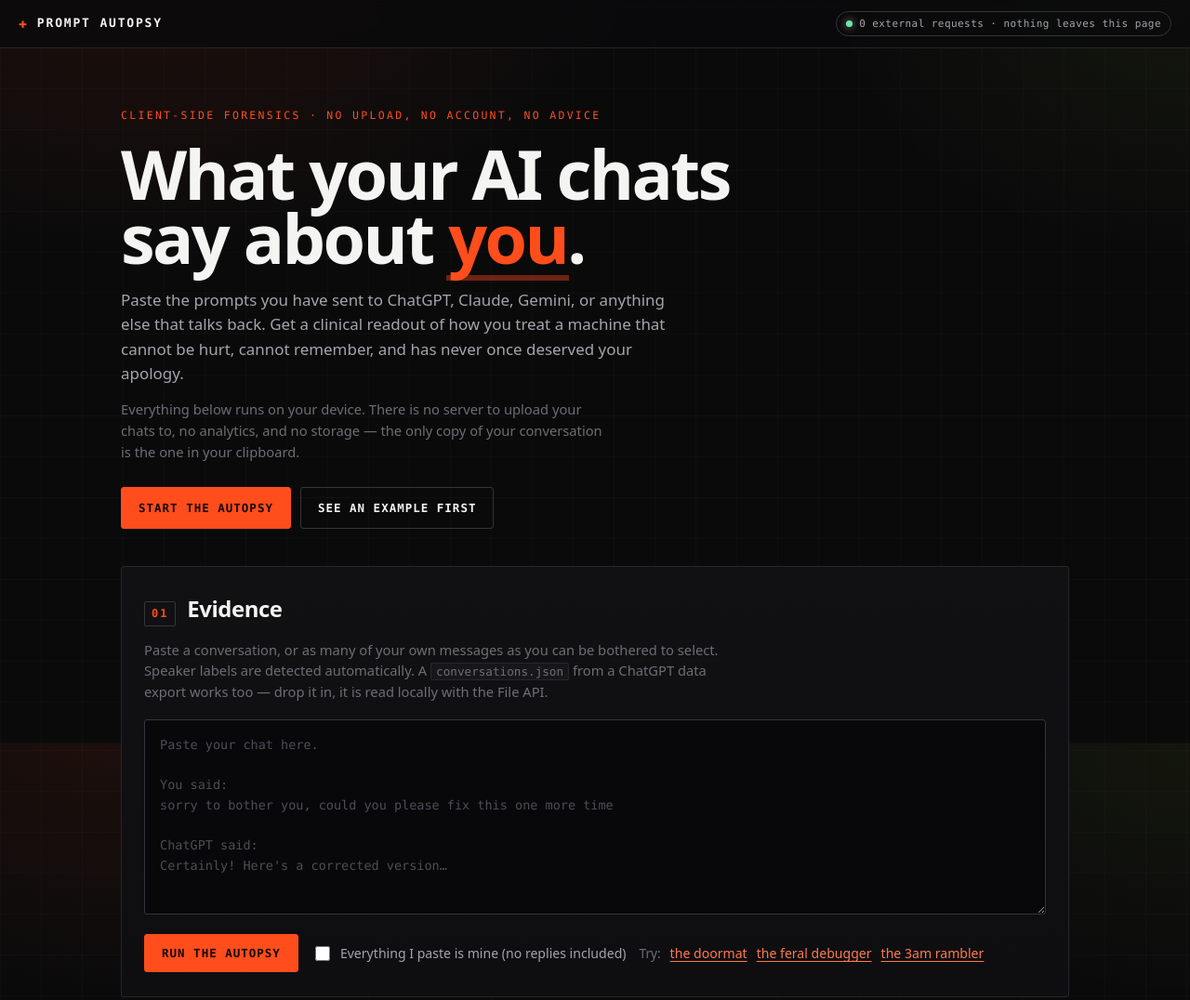
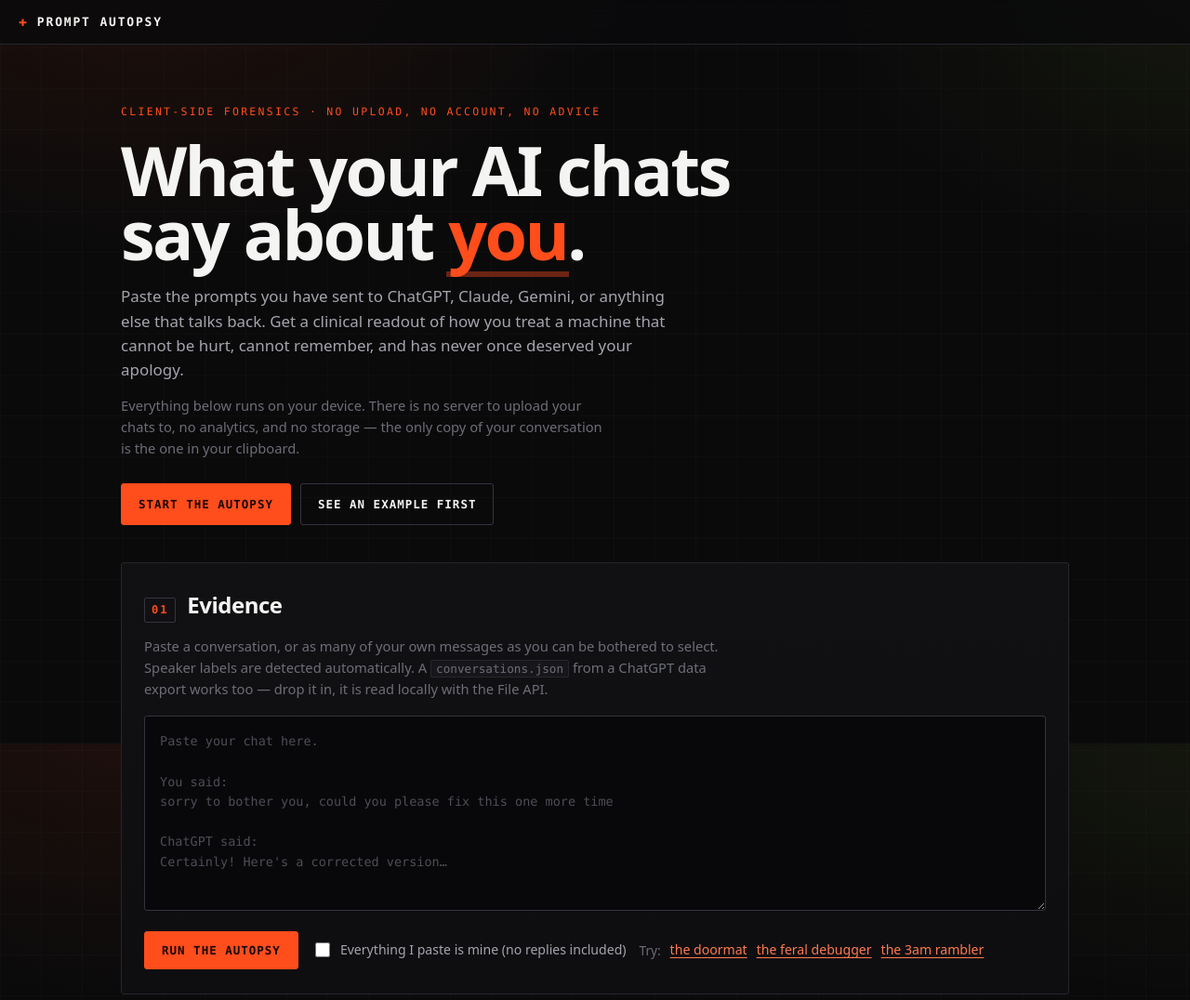
Before and after one commit to mja00/prompt-autopsy, a website with bundled scripts: page index.html in a window 1280 px wide. Shown: the top 1076 px of the page at 93% size. Built offline with nearby package versions, Linux system fonts and the light colour scheme.

Commit message:
refactor(ui): remove the external-request badge
The badge's visible clause was static HTML while only the number was
dynamic, so any non-zero count rendered the self-contradicting sentence
"2 external requests · nothing leaves this page". That is not a property
of a particular host: it was latent on pages.dev too, and only needed one
stray resource to appear. It showed up in practice once mart.fyi put the
site behind a zone with Cloudflare Web Analytics enabled, which injects a
beacon the repo cannot see.

Removed rather than patched. Gating the claim clause on the ok class would
have left a widget whose only job is to complain about something the user
cannot act on, and the measurement is one line in devtools:

  performance.getEntriesByType("resource")
    .filter(r => !r.name.startsWith(location.origin)).length

That drops js/app.js by 40 lines (checkNetwork, renderPrivacyText,
watchNetwork and its PerformanceObserver), the two element ids from the
boot guard, the markup, and every .privacy-badge rule including three
media-query tiers that existed only to keep the badge from widening the
sticky header. The topbar is now a single flex child, so its
space-between/gap/flex-wrap are gone too.

connect-src 'none' and the "no cookies, no localStorage, no analytics"
guarantee both remain, and the README explains what replaced the badge.

Verified live: markup absent at 320-1440 with zero horizontal overflow,
zero console errors, zero failed requests, zero external resource
entries, demos and the drop and truncation paths
unaffected. The custom-domain blocker is restated as the injected script
rather than the badge, and pages.dev stays the canonical base.

```diff
--- a/index.html
+++ b/index.html
@@ -29,10 +29,6 @@
     <span class="mark" aria-hidden="true">✚</span>
     <span>Prompt&nbsp;Autopsy</span>
   </a>
-  <div class="privacy-badge" id="privacyBadge" title="Counted at runtime from the browser's own resource timings.">
-    <span class="dot"></span>
-    <span id="privacyText">—</span><span class="suffix s-long"> external requests · nothing leaves this page</span><span class="suffix s-mid"> external requests</span><span class="suffix s-short"> ext</span>
-  </div>
 </header>
 
 <main id="top">
--- a/js/app.js
+++ b/js/app.js
@@ -34,8 +34,6 @@ const el = {
   downloadBtn: $("downloadBtn"),
   copyBtn: $("copyBtn"),
   shareStatus: $("shareStatus"),
-  privacyBadge: $("privacyBadge"),
-  privacyText: $("privacyText"),
   stamp: $("stamp"),
 };
 
@@ -49,51 +47,6 @@ let current = null;
   if (missing.length) {
     throw new Error(`index.html is missing elements required by app.js: ${missing.join(", ")}`);
   }
-}
-
-/* ---------------------------------------------------------------- privacy --
- * The claim on the page is "no network requests after load". Rather than
- * asserting it in prose, read it out of the browser's own resource timing
- * buffer and show the count. If someone adds a fetch later, the badge
- * turns red without anyone having to remember to update the copy. */
-
-let externalRequests = 0;
-
-function checkNetwork() {
-  externalRequests = performance.getEntriesByType("resource")
-    .map((e) => e.name)
-    .filter((name) => !name.startsWith(location.origin))
-    .length;
-  el.privacyBadge.classList.toggle("ok", externalRequests === 0);
-  el.privacyBadge.classList.toggle("bad", externalRequests > 0);
-  renderPrivacyText();
-}
-
-// The full sentence is ~360px of unbreakable text, which pushed the sticky
-// header to 550px on a 390px phone and gave the whole page a horizontal
-// scrollbar — on the surface most of this will actually be read on. Narrow
-// viewports get a shorter form and the title attribute keeps the full sentence.
-// Only the number is set here. Which suffix is visible is decided by CSS media
-// queries, because measuring the viewport in JS raced against layout at 320px
-// and picked the wrong tier.
-function renderPrivacyText() {
-  el.privacyText.textContent = externalRequests === 0 ? "0" : String(externalRequests);
-  const full = externalRequests === 0
-    ? "0 external requests · nothing leaves this page"
-    : `${externalRequests} external request${externalRequests === 1 ? "" : "s"} — see network tab`;
-  el.privacyBadge.title = `${full}. Counted at runtime from the browser's own resource timings.`;
-}
-
-function watchNetwork() {
-  checkNetwork();
-  if (typeof PerformanceObserver === "function") {
-    try {
-      new PerformanceObserver(checkNetwork).observe({ type: "resource", buffered: true });
-    } catch {
-      /* Resource timing is unsupported; the initial count still stands. */
-    }
-  }
-  window.matchMedia("(max-width: 700px)").addEventListener("change", renderPrivacyText);
 }
 
 /* ----------------------------------------------------------------- notice -- */
@@ -595,6 +548,5 @@ for (const type of ["dragover", "drop"]) {
 
 renderGallery(null);
 renderSaturation();
-watchNetwork();
 
 if (location.hash === "#evidence") el.input.focus({ preventScroll: true });
--- a/styles.css
+++ b/styles.css
@@ -47,20 +47,18 @@ code { font-family: var(--mono); font-size: 0.86em; background: var(--surface-2)
 
 .topbar {
   position: sticky; top: 0; z-index: 20;
-  display: flex; align-items: center; justify-content: space-between; gap: 12px;
-  flex-wrap: wrap;
+  display: flex; align-items: center;
   padding: 12px 20px;
   background: rgba(10, 10, 11, 0.82);
   backdrop-filter: blur(10px);
   border-bottom: 1px solid var(--line);
 }
-/* Narrowest phones: shrink both halves rather than let the flex row push the
-   document wider than the viewport. */
+/* Narrowest phones: shrink the wordmark rather than let it push the document
+   wider than the viewport. */
 @media (max-width: 400px) {
-  .topbar { padding: 10px 14px; gap: 8px; }
+  .topbar { padding: 10px 14px; }
   .wordmark { font-size: 11px; letter-spacing: 0.1em; gap: 6px; }
   .wordmark .mark { font-size: 13px; }
-  .privacy-badge { font-size: 10px; padding: 3px 8px; }
 }
 .wordmark {
   display: inline-flex; align-items: center; gap: 9px;
@@ -68,28 +66,6 @@ code { font-family: var(--mono); font-size: 0.86em; background: var(--surface-2)
   color: var(--ink); text-decoration: none; font-weight: 700;
 }
 .wordmark .mark { color: var(--accent); font-size: 15px; }
-.privacy-badge {
-  display: inline-flex; align-items: center; gap: 7px;
-  font-family: var(--mono); font-size: 11px; letter-spacing: 0.04em;
-  color: var(--ink-dim); border: 1px solid var(--line-2); border-radius: 999px;
-  padding: 4px 10px; white-space: nowrap;
-}
-.privacy-badge .dot { width: 7px; height: 7px; border-radius: 50%; background: var(--warn); box-shadow: 0 0 8px currentColor; }
-.privacy-badge.ok .dot { background: var(--good); }
-.privacy-badge.bad .dot { background: var(--accent); }
-/* Exactly one suffix is visible at any width. Doing this in CSS rather than by
-   measuring the viewport in JS keeps the badge from ever forcing the sticky
-   header — and therefore the whole document — wider than the screen. */
-.privacy-badge .suffix { display: none; }
-.privacy-badge .s-long { display: inline; }
-@media (max-width: 699px) {
-  .privacy-badge .s-long { display: none; }
-  .privacy-badge .s-mid { display: inline; }
-}
-@media (max-width: 399px) {
-  .privacy-badge .s-mid { display: none; }
-  .privacy-badge .s-short { display: inline; }
-}
 
 /* ---------- hero ---------- */
 
```
Also changed, not shown: README.md.
